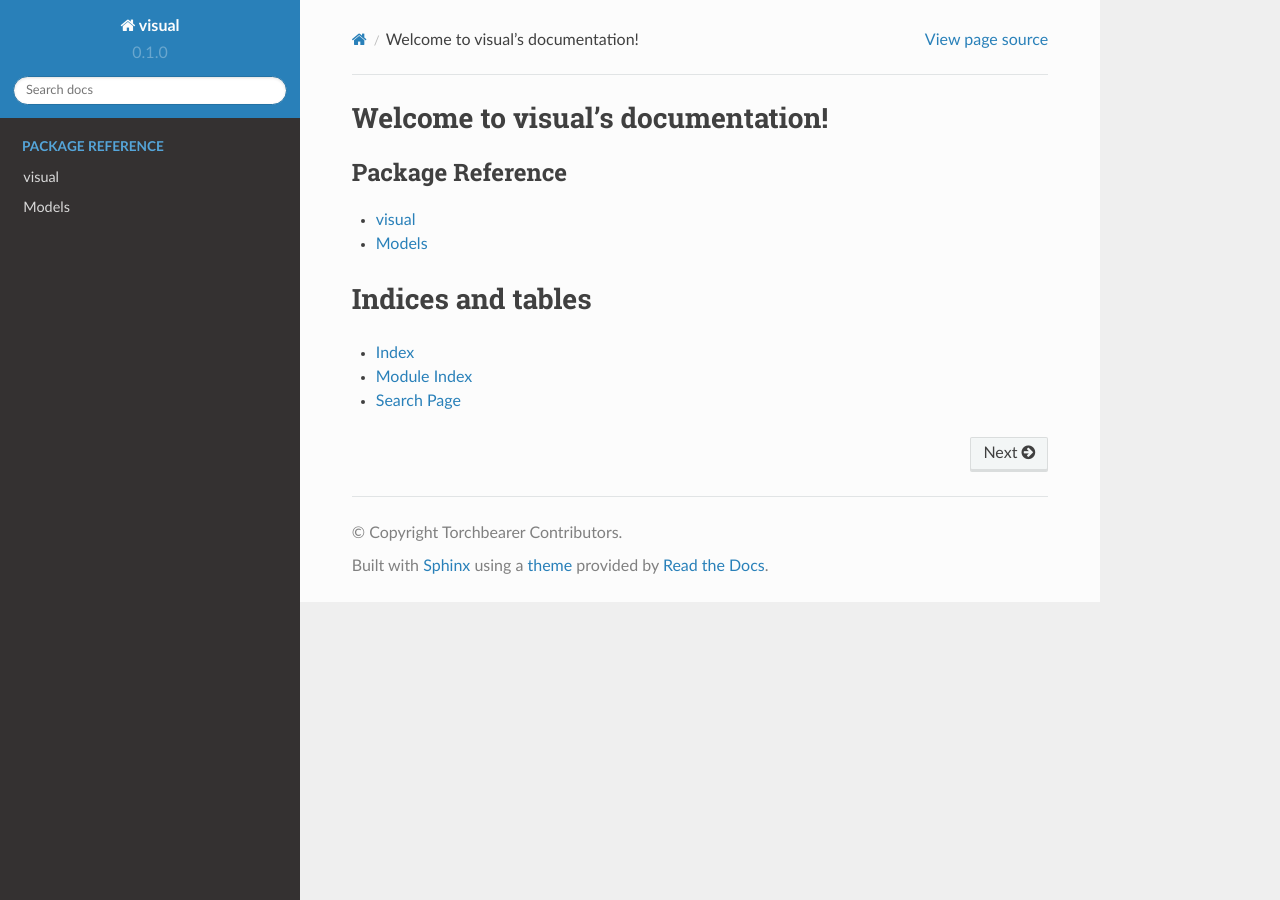
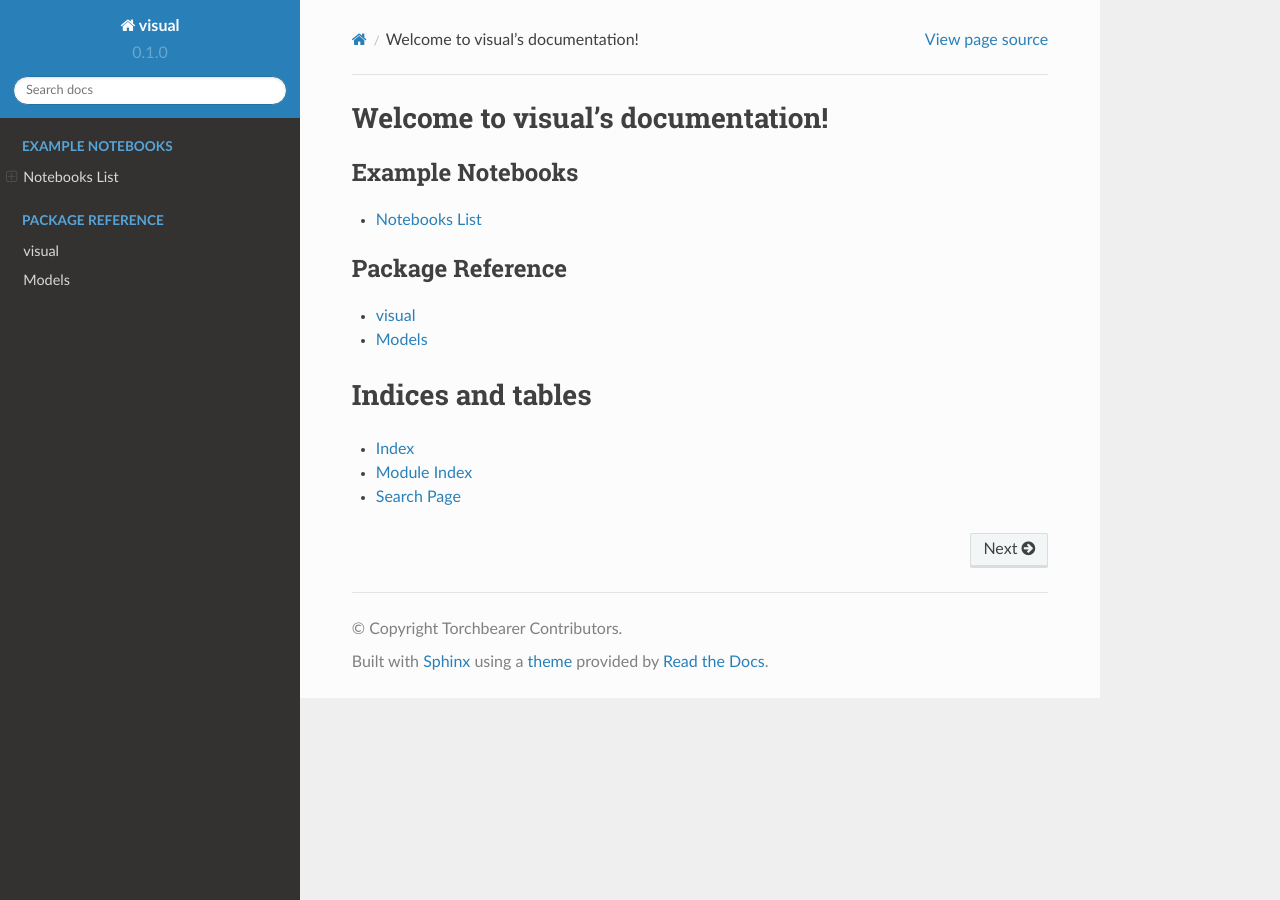
Before and after one commit to pytorchbearer/visual, a Sphinx documentation site: the page built from docs/index.rst, in a window 1280 px wide. Built offline with Sphinx 7.4.7 and the Read the Docs theme 2.0.0, drawn with Linux system fonts in a browser that asks for light colours.

Commit message:
Update index.rst

```diff
--- a/docs/index.rst
+++ b/docs/index.rst
@@ -5,6 +5,13 @@
 
 Welcome to visual's documentation!
 ==================================
+
+.. toctree::
+   :glob:
+   :maxdepth: 1
+   :caption: Example Notebooks
+
+   examples/notebooks
 
 .. toctree::
    :glob:
```
